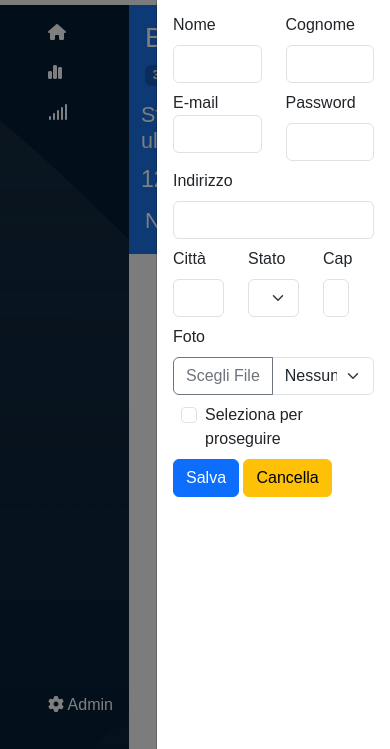
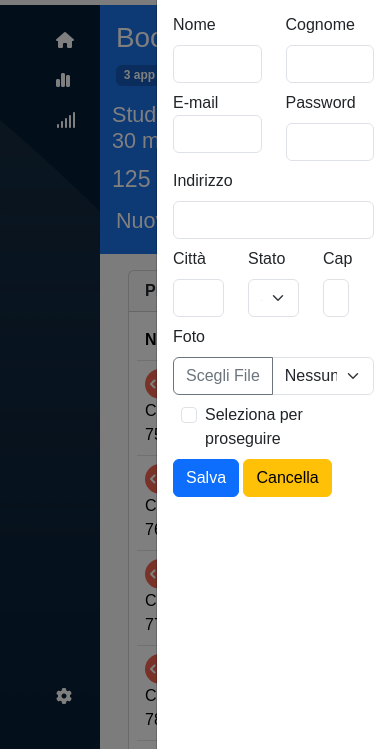
Before and after one commit to EnzoPierucci/html-css-bootstrap-dashboard, a plain HTML site: page index.html in a window 390 px wide. Shown: the part 95-844 px from the top of the page. Drawn offline with nearby package versions, Linux system fonts and the light colour scheme.

Commit message:
Fix side-bar

```diff
--- a/index.html
+++ b/index.html
@@ -58,8 +58,8 @@
         <main>
             <div class="container-fluid container_content">
                 <div class="row">
-                    <aside class="col-auto d-flex flex-column justify-content-between side_bar p-3">
-                        <div>
+                    <aside class="col-auto d-flex flex-column justify-content-between side_bar p-4 ">
+                        <div class="align-items-center">
                             <nav>
                                 <ul>
                                     <li class="mb-3 side_bar_option">
@@ -96,7 +96,7 @@
                                         <span>
                                             <a href=""><i class="fa-solid fa-gear" style="color: #ffffff;"></i></a>
                                         </span>
-                                        <span class="d-sm-none d-dm-none d-lg-inline-block">
+                                        <span class="d-none d-dm-none d-lg-inline-block">
                                             Admin
                                         </span>
                                     </li>
```
